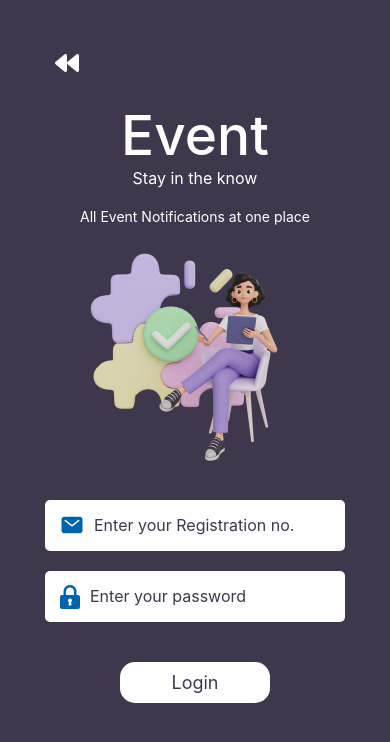
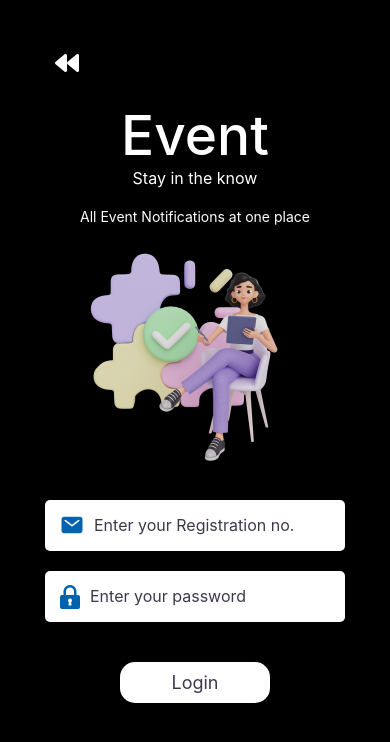
Before and after one commit to Nishant9813/social-media, a React Native app: screen /FirstScreen in a window 390 px wide. Shown: the top 742 px of the page. Built offline with nearby package versions, Linux system fonts and the light colour scheme.

Commit message:
change some ui in status bar color

```diff
--- a/StackNavigator.js
+++ b/StackNavigator.js
@@ -6,6 +6,7 @@ import FirstScreen from './screens/FirstScreen'
 import HomeScreen from './screens/HomeScreen'
 import GSFirstScreen from './screens/GSFirstScreen'
 import TabNavigator from './screens/TabNavigator'
+import { StatusBar } from 'expo-status-bar'
 
 const StackNavigator = () => {
     const Stack = createNativeStackNavigator();
@@ -16,6 +17,7 @@ const StackNavigator = () => {
             <Stack.Screen name="FirstScreen" component={FirstScreen} options={{headerShown: false}}/>
             <Stack.Screen name="TabsHome" component={TabNavigator} options={{headerShown: false}}/>
         </Stack.Navigator>
+        <StatusBar backgroundColor="black" style="light" />
     </NavigationContainer>
   )
 }
--- a/package.json
+++ b/package.json
@@ -40,7 +40,8 @@
     "typescript": "~5.3.3"
   },
   "devDependencies": {
-    "@babel/core": "^7.20.0"
+    "@babel/core": "^7.20.0",
+    "@types/react-native": "^0.73.0"
   },
   "private": true
 }
--- a/screens/FirstScreen.js
+++ b/screens/FirstScreen.js
@@ -24,7 +24,7 @@ const FirstScreen = () => {
   const colorScheme = "light";
 
   const colors = {
-    background: colorScheme == "dark" ? "white" : "#3F384C",
+    background: colorScheme == "dark" ? "white" : "black",
     text: colorScheme === "dark" ? "#3F384C" : "white",
     textInput: colorScheme === "dark" ? "white" : "#3F384C",
     inputBackground: colorScheme === "dark" ? "#7BBADE" : "white",
--- a/screens/GSFirstScreen.js
+++ b/screens/GSFirstScreen.js
@@ -112,7 +112,7 @@ const GSFirstScreen = () => {
 const styles = StyleSheet.create({
   container: {
     flex: 1,
-    backgroundColor: "#3F384C",
+    backgroundColor: "black",
   },
   slide: {
     flex: 1,
--- a/screens/TabNavigator.js
+++ b/screens/TabNavigator.js
@@ -12,7 +12,7 @@ import { FontAwesome } from "@expo/vector-icons";
 import { Ionicons } from "@expo/vector-icons";
 import { AntDesign } from "@expo/vector-icons";
 import PostScreen from "./PostScreen";
-import { StatusBar } from "expo-status-bar";
+
 
 
 
@@ -137,7 +137,7 @@ const AppNavigator = () => {
         }}
       />
     </Stack.Navigator>
-    <StatusBar backgroundColor="black" style="light" />
+
     </>
 
   );
```
Also changed, not shown: 1 other file (tests, documents, lock files or other folders).
